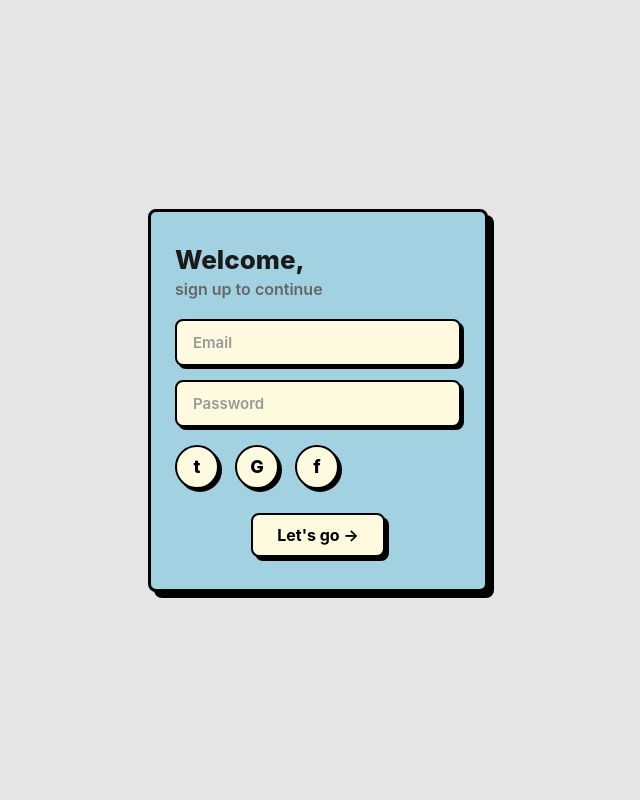
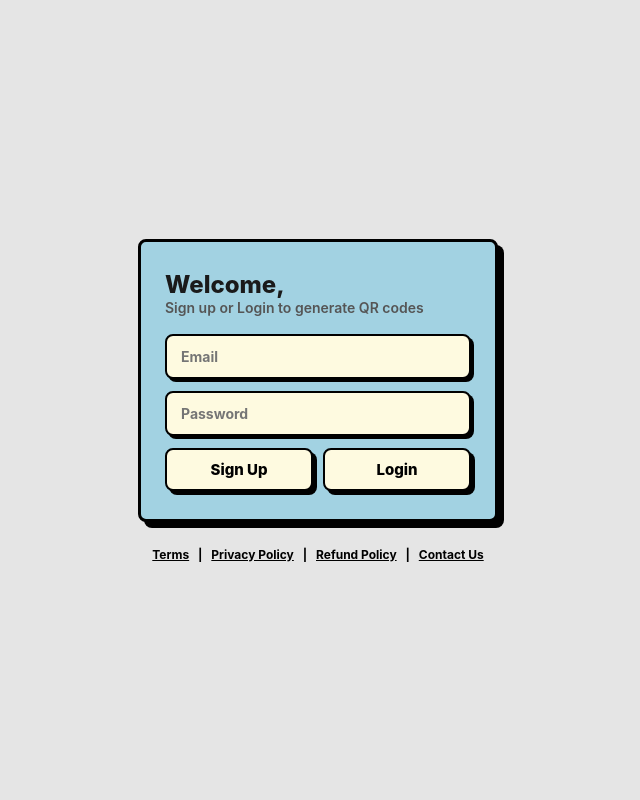
Before and after one commit to sakshamwandhare-max/qr-code-app, a Flask app: page / in a window 1280 px wide. Shown: the whole page, without its empty margins (322-962 px from the left). Run offline with Flask 3, Linux system fonts and the light colour scheme; some libraries are stand-ins or nearby versions.

Commit message:
Update index.html for branding and functionality

```diff
--- a/templates/index.html
+++ b/templates/index.html
@@ -3,193 +3,168 @@
 <head>
     <meta charset="UTF-8">
     <meta name="viewport" content="width=device-width, initial-scale=1.0">
+    <!-- Google Search Console Verification Meta -->
     <meta name="google-site-verification" content="YOUR_SEARCH_CONSOLE_CODE" />
-    <title>QRCraft - Welcome</title>
+    <title>QRCraft Pro Studio</title>
 
-    <!-- AdSense Code -->
+    <!-- AdSense Script -->
     <script async src="https://pagead2.googlesyndication.com/pagead/js/adsbygoogle.js?client=ca-pub-1786563700495703" crossorigin="anonymous"></script>
 
+    <!-- High-Speed Client-Side QR Generator JS (No Server Lag) -->
+    <script src="https://cdnjs.cloudflare.com/ajax/libs/qrcodejs/1.0.0/qrcode.min.js"></script>
+
+    <!-- Razorpay Checkout JS -->
+    <script src="https://checkout.razorpay.com/v1/checkout.js"></script>
+
     <style>
-        * {
-            box-sizing: border-box;
-            margin: 0;
-            padding: 0;
-            font-family: 'Inter', -apple-system, BlinkMacSystemFont, "Segoe UI", Roboto, sans-serif;
+        * { box-sizing: border-box; margin: 0; padding: 0; font-family: 'Inter', sans-serif; }
+        body { background-color: #e5e5e5; display: flex; flex-direction: column; justify-content: center; align-items: center; min-height: 100vh; padding: 20px; }
+
+        .card {
+            background-color: #a2d2e2;
+            border: 3px solid #000;
+            box-shadow: 6px 6px 0px #000;
+            border-radius: 8px;
+            width: 360px;
+            padding: 28px 24px;
+            display: flex;
+            flex-direction: column;
+            gap: 18px;
         }
 
-        body {
-            background-color: #e5e5e5;
-            display: flex;
-            justify-content: center;
-            align-items: center;
-            min-height: 100vh;
+        .header h1 { font-size: 24px; font-weight: 800; color: #1a1a1a; }
+        .header p { font-size: 14px; font-weight: 600; color: #555; }
+
+        .form-group { display: flex; flex-direction: column; gap: 12px; }
+
+        .input-field {
+            width: 100%;
+            padding: 12px 14px;
+            background-color: #fefae0;
+            border: 2.5px solid #000;
+            border-radius: 8px;
+            box-shadow: 3px 3px 0px #000;
+            font-size: 14px;
+            font-weight: 700;
+            outline: none;
         }
 
-        /* Neo-Brutalist Card Container */
-        .card {
-            background-color: #a2d2e2;
-            border: 3px solid #000000;
-            box-shadow: 6px 6px 0px #000000;
+        .btn-main {
+            background-color: #fefae0;
+            border: 2.5px solid #000;
+            box-shadow: 4px 4px 0px #000;
             border-radius: 8px;
-            width: 340px;
-            padding: 32px 24px;
-            display: flex;
-            flex-direction: column;
-            gap: 20px;
-        }
-
-        .header h1 {
-            font-size: 26px;
+            padding: 10px 20px;
+            font-size: 15px;
             font-weight: 800;
-            color: #1a1a1a;
-            margin-bottom: 4px;
-        }
-
-        .header p {
-            font-size: 16px;
-            font-weight: 600;
-            color: #666666;
-        }
-
-        .form-group {
-            display: flex;
-            flex-direction: column;
-            gap: 14px;
-        }
-
-        /* Neo-Brutalist Input Fields */
-        .input-field {
-            width: 100%;
-            padding: 12px 16px;
-            background-color: #fefae0;
-            border: 2.5px solid #000000;
-            border-radius: 8px;
-            box-shadow: 3px 3px 0px #000000;
-            font-size: 15px;
-            font-weight: 700;
-            color: #333333;
-            outline: none;
+            cursor: pointer;
             transition: all 0.1s ease;
         }
 
-        .input-field::placeholder {
-            color: #999999;
-            font-weight: 600;
-        }
+        .btn-main:active { transform: translate(2px, 2px); box-shadow: 1px 1px 0px #000; }
 
-        .input-field:focus {
-            transform: translate(-1px, -1px);
-            box-shadow: 4px 4px 0px #000000;
-        }
+        #qr-result { display: flex; justify-content: center; margin-top: 15px; }
 
-        /* Social Icons Section */
-        .social-buttons {
-            display: flex;
-            gap: 16px;
-            margin-top: 4px;
-        }
-
-        .social-btn {
-            width: 44px;
-            height: 44px;
-            border-radius: 50%;
-            background-color: #fefae0;
-            border: 2.5px solid #000000;
-            box-shadow: 3px 3px 0px #000000;
-            display: flex;
-            justify-content: center;
-            align-items: center;
-            font-weight: 800;
-            font-size: 18px;
-            cursor: pointer;
-            transition: all 0.1s ease;
-            user-select: none;
-        }
-
-        .social-btn:hover {
-            transform: translate(-2px, -2px);
-            box-shadow: 5px 5px 0px #000000;
-        }
-
-        .social-btn:active {
-            transform: translate(2px, 2px);
-            box-shadow: 1px 1px 0px #000000;
-        }
-
-        /* Submit Button */
-        .submit-container {
-            display: flex;
-            justify-content: center;
-            margin-top: 10px;
-        }
-
-        .submit-btn {
-            background-color: #fefae0;
-            border: 2.5px solid #000000;
-            box-shadow: 4px 4px 0px #000000;
-            border-radius: 8px;
-            padding: 10px 24px;
-            font-size: 16px;
-            font-weight: 700;
-            color: #000000;
-            cursor: pointer;
-            display: flex;
-            align-items: center;
-            gap: 6px;
-            transition: all 0.1s ease;
-        }
-
-        .submit-btn:hover {
-            transform: translate(-2px, -2px);
-            box-shadow: 6px 6px 0px #000000;
-        }
-
-        .submit-btn:active {
-            transform: translate(2px, 2px);
-            box-shadow: 1px 1px 0px #000000;
-        }
+        .legal-footer { margin-top: 25px; text-align: center; font-size: 12px; font-weight: 700; }
+        .legal-footer a { color: #000; text-decoration: underline; margin: 0 6px; }
     </style>
 </head>
 <body>
 
     <div class="card">
+        {% if not user %}
+        <!-- AUTH CONTAINER -->
         <div class="header">
             <h1>Welcome,</h1>
-            <p>sign up to continue</p>
+            <p>Sign up or Login to generate QR codes</p>
         </div>
 
-        <form id="authForm" class="form-group" onsubmit="handleAuth(event)">
+        <div class="form-group">
             <input type="email" id="email" class="input-field" placeholder="Email" required />
             <input type="password" id="password" class="input-field" placeholder="Password" required />
 
-            <div class="social-buttons">
-                <div class="social-btn" onclick="socialLogin('twitter')">t</div>
-                <div class="social-btn" onclick="socialLogin('google')">G</div>
-                <div class="social-btn" onclick="socialLogin('facebook')">f</div>
+            <div style="display: flex; gap: 10px;">
+                <button class="btn-main" onclick="handleAuth('/signup')" style="flex:1;">Sign Up</button>
+                <button class="btn-main" onclick="handleAuth('/login')" style="flex:1;">Login</button>
             </div>
+        </div>
 
-            <div class="submit-container">
-                <button type="submit" class="submit-btn">
-                    Let's go &rarr;
-                </button>
-            </div>
-        </form>
+        {% else %}
+        <!-- QR GENERATOR CONTAINER -->
+        <div class="header">
+            <h1>QRCraft Studio</h1>
+            <p>Credits: <strong id="credits">{{ credits }}</strong> | User: {{ user }}</p>
+        </div>
+
+        <div class="form-group">
+            <input type="text" id="qrText" class="input-field" placeholder="Enter URL or Text" />
+            <button class="btn-main" onclick="generateQR()">Generate QR &rarr;</button>
+            <button class="btn-main" onclick="buyCredits()" style="background-color: #b5e2fa;">+ Add 500 Credits (₹99)</button>
+        </div>
+
+        <div id="qr-result"></div>
+
+        <a href="/logout" style="text-align: center; font-size: 12px; font-weight: bold; color: red;">Logout</a>
+        {% endif %}
+    </div>
+
+    <!-- LEGAL COMPLIANCE FOOTER (Zero Fine Protection) -->
+    <div class="legal-footer">
+        <a href="/terms">Terms</a> |
+        <a href="/privacy">Privacy Policy</a> |
+        <a href="/refund">Refund Policy</a> |
+        <a href="/contact">Contact Us</a>
     </div>
 
     <script>
-        function handleAuth(event) {
-            event.preventDefault();
+        // Auth Logic
+        async function handleAuth(url) {
             const email = document.getElementById('email').value;
             const password = document.getElementById('password').value;
 
-            // Form Submit Logic
-            alert("Logging in with Email: " + email);
-            // Redirection ya backend API call yahan karein:
-            // window.location.href = "/dashboard";
+            if(!email || !password) return alert("Please fill all fields!");
+
+            const res = await fetch(url, {
+                method: 'POST',
+                headers: { 'Content-Type': 'application/json' },
+                body: JSON.stringify({ email, password })
+            });
+
+            const data = await res.json();
+            alert(data.message);
+            if(data.status === 'success') window.location.reload();
         }
 
-        function socialLogin(provider) {
-            alert("Login with " + provider + " clicked!");
+        // Fast Client-Side QR Generation (Zero Network Buffering)
+        function generateQR() {
+            const qrText = document.getElementById('qrText').value;
+            const qrContainer = document.getElementById('qr-result');
+
+            if(!qrText) return alert("Enter text or URL!");
+
+            qrContainer.innerHTML = "";
+            new QRCode(qrContainer, {
+                text: qrText,
+                width: 160,
+                height: 160
+            });
+        }
+
+        // Easy Low-Risk Razorpay Payment
+        function buyCredits() {
+            var options = {
+                "key": "YOUR_RAZORPAY_TEST_OR_LIVE_KEY",
+                "amount": "9900", // ₹99 in paise
+                "currency": "INR",
+                "name": "QRCraft Studio",
+                "description": "500 Credits Top-Up",
+                "handler": function (response){
+                    alert("Payment Success! Payment ID: " + response.razorpay_payment_id);
+                },
+                "theme": { "color": "#a2d2e2" }
+            };
+            var rzp = new Razorpay(options);
+            rzp.open();
         }
     </script>
 </body>
```
